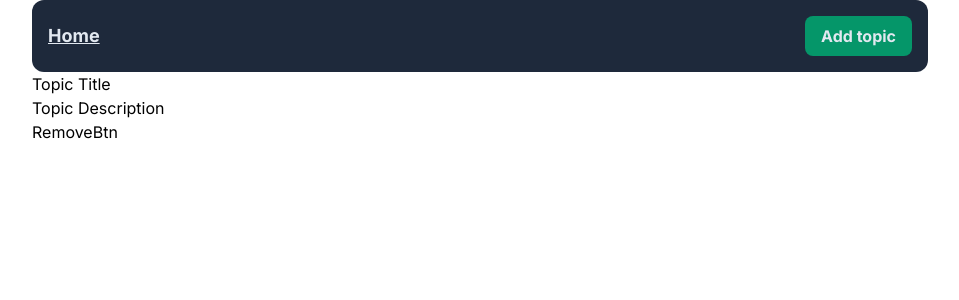
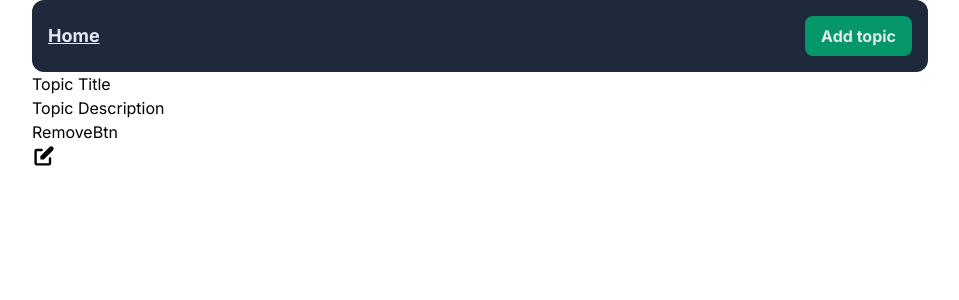
Before and after one commit to faun3/next13-simple-crud, a Next.js app: page / in a window 1280 px wide. Shown: the top 300 px of the page, without its empty margins (160-1119 px from the left). Built offline with nearby package versions, Linux system fonts and the light colour scheme.

Commit message:
import edit icon

```diff
--- a/components/TopicsList.tsx
+++ b/components/TopicsList.tsx
@@ -1,5 +1,6 @@
 import RemoveBtn from "./RemoveBtn";
 import Link from "next/link";
+import { HiPencilAlt } from "react-icons/hi";
 
 const TopicsList = () => {
   return (
@@ -10,7 +11,9 @@ const TopicsList = () => {
       </div>
       <div>
         <RemoveBtn />
-        <Link href={"/editTopic/123"}></Link>
+        <Link href={"/editTopic/123"}>
+          <HiPencilAlt size={24} />
+        </Link>
       </div>
     </div>
   );
```
